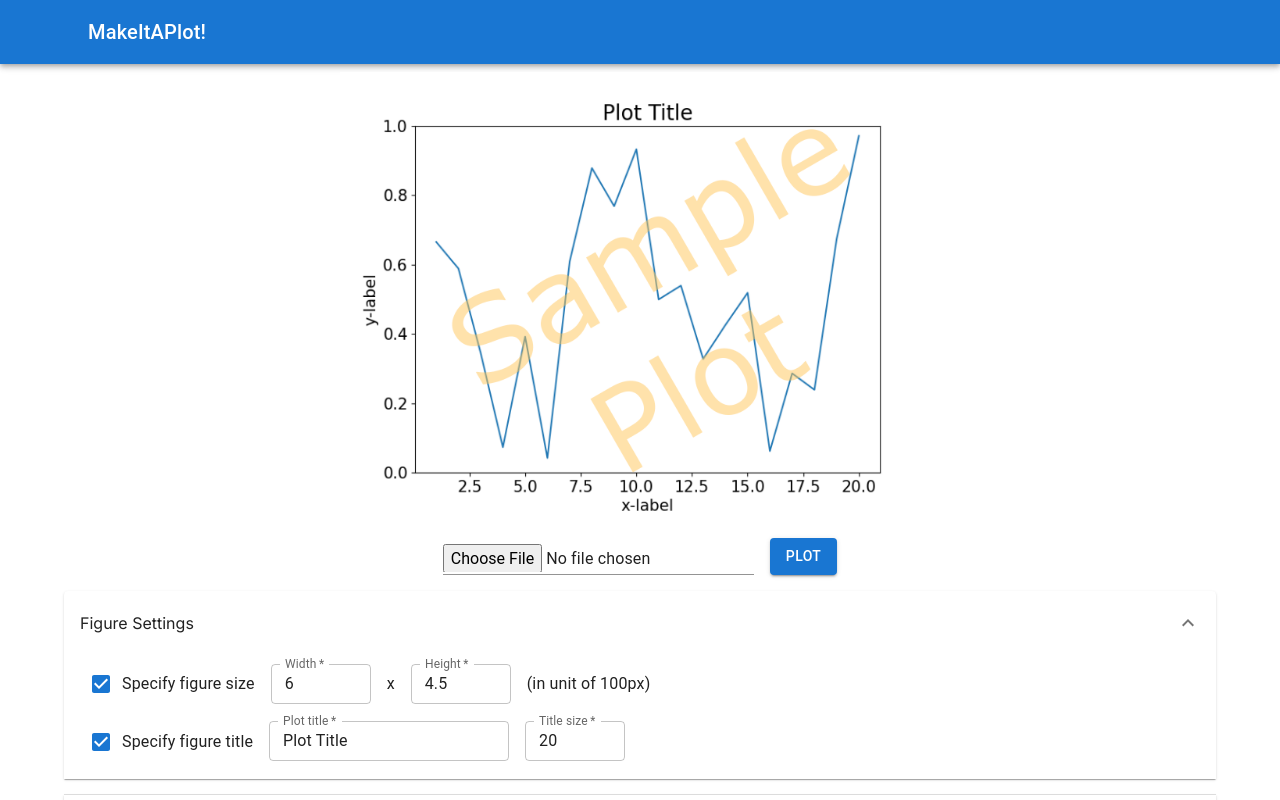
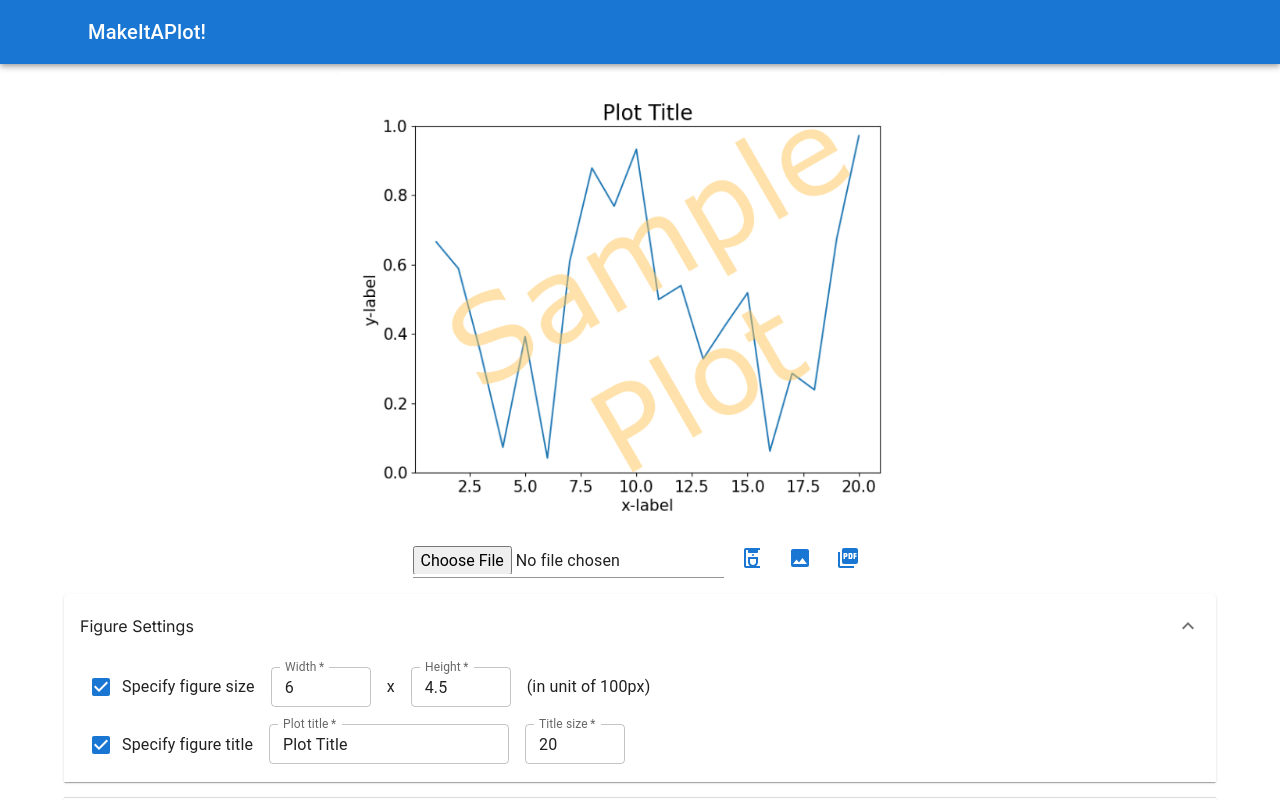
Before and after one commit to SoChigusa/makeitaplot_ui, a Next.js app: page / in a window 1280 px wide. Shown: the top 800 px of the page. Built offline with nearby package versions, Linux system fonts and the light colour scheme.

Commit message:
png/pdf download

```diff
--- a/app/class/settings.ts
+++ b/app/class/settings.ts
@@ -90,7 +90,10 @@ export class Ticks {
   }
 }
 
+export type ImageType = 'png' | 'pdf';
+
 export class Settings {
+  imageType: ImageType;
   fig: Fig;
   plots: Plots;
   xAxis: Axis;
@@ -98,6 +101,7 @@ export class Settings {
   ticks: Ticks;
 
   constructor() {
+    this.imageType = 'png';
     this.fig = new Fig();
     this.plots = new Plots();
     this.xAxis = new Axis('x', 'x-label sample');
--- a/app/page.tsx
+++ b/app/page.tsx
@@ -2,13 +2,15 @@
 
 import { useState, useRef, MouseEventHandler } from "react";
 // import type { PutBlobResult } from "@vercel/blob";
-import { AppBar, Backdrop, Box, Button, CircularProgress, Container, FormControl, Input, Stack, Toolbar, Typography } from "@mui/material";
+import { AppBar, Backdrop, Box, Button, CircularProgress, Container, FormControl, IconButton, Input, Stack, Toolbar, Typography } from "@mui/material";
 import FigureSettings from "./components/FigureSettings";
 import PlotSettings from "./components/PlotSettings";
 import AxisSettings from "./components/AxisSettings";
 import TicksSettings from "./components/TicksSettings";
 import { Settings } from "./class/settings";
 import Image from "next/image";
+import ImageIcon from '@mui/icons-material/Image';
+import { CoffeeMaker, CoffeeMakerOutlined, PictureAsPdf } from "@mui/icons-material";
 
 export default function Home() {
   const inputFileRef = useRef<HTMLInputElement>(null);
@@ -16,10 +18,19 @@ export default function Home() {
   const [loading, setLoading] = useState(false);
 
   // settings
-  const defaultSettings = new Settings();
-  const [settings, setSettings] = useState(defaultSettings);
+  let settings = new Settings();
 
   const handleClickPlot: MouseEventHandler<HTMLButtonElement> = async (event) => {
+    settings.imageType = 'png';
+    handlePlot(event);
+  };
+
+  const handleClickPDF: MouseEventHandler<HTMLButtonElement> = async (event) => {
+    settings.imageType = 'pdf';
+    handlePlot(event);
+  };
+
+  const handlePlot: MouseEventHandler<HTMLButtonElement> = async (event) => {
     setLoading(true);
     event.preventDefault();
 
@@ -70,7 +81,14 @@ export default function Home() {
     }).then(res => res.blob())
       .then(obj => {
         const url = URL.createObjectURL(obj);
-        setImageUrl(url);
+        if (settings.imageType === 'png') {
+          setImageUrl(url);
+        } else if (settings.imageType === 'pdf') {
+          const link = document.createElement("a");
+          link.href = url;
+          link.download = url.split('/').slice(-1)[0];
+          link.click();
+        }
       });
 
     setLoading(false);
@@ -97,19 +115,35 @@ export default function Home() {
             }
           </Box>
           <FormControl>
-            <Stack spacing={2} direction="row" sx={{ marginX: 'auto' }}>
+            <Stack spacing={1} direction="row" sx={{ marginX: 'auto' }}>
               <Input
                 name="file"
                 inputRef={inputFileRef}
                 type="file"
                 required
               />
-              <Button
-                variant="contained"
+              <IconButton
+                aria-label="Plot"
+                color="primary"
                 onClick={handleClickPlot}
               >
-                Plot
-              </Button>
+                <CoffeeMakerOutlined />
+              </IconButton>
+              <IconButton
+                aria-label="Download png"
+                color="primary"
+                href={imageUrl}
+                download
+              >
+                <ImageIcon />
+              </IconButton>
+              <IconButton
+                aria-label="Generate and download pdf"
+                color="primary"
+                onClick={handleClickPDF}
+              >
+                <PictureAsPdf />
+              </IconButton>
             </Stack>
           </FormControl>
           <Box>
```
